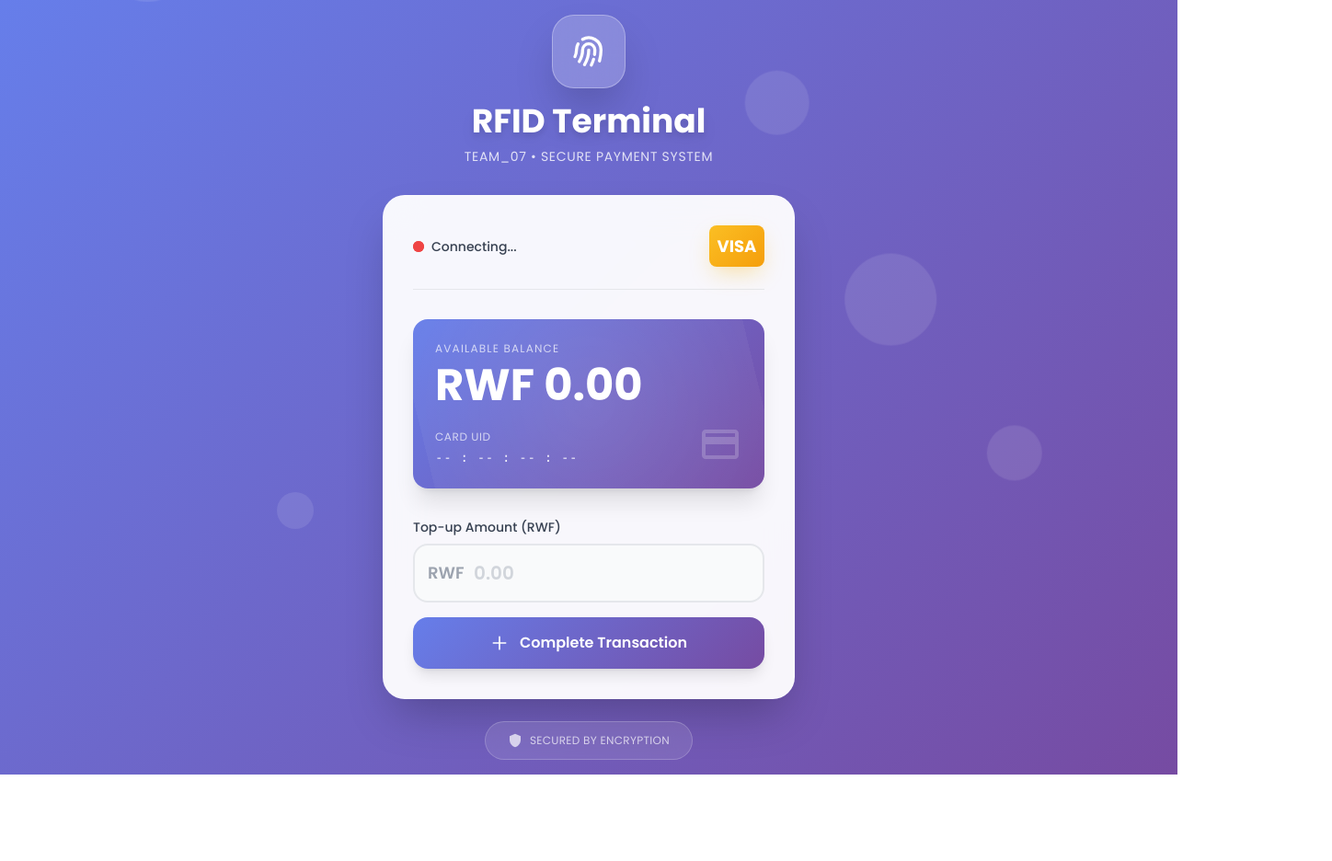
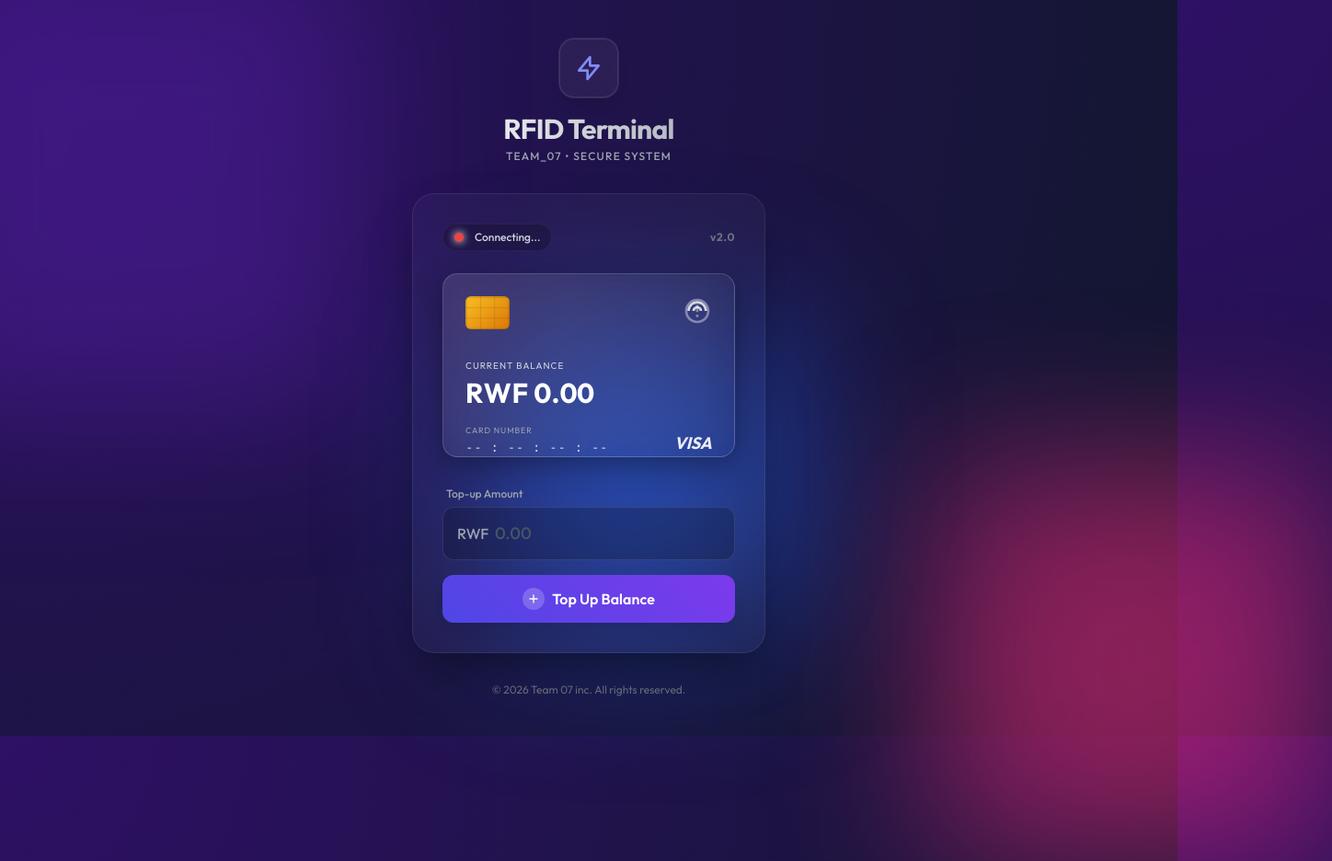
Before and after one commit to Sonia-ship-it/RFID-Card-Top-Up-System, a website: page index.html in a window 1280 px wide. Shown: the whole page at 92% size, 1448 px wide, since content can reach past the window. Before the commit the page ends 842 px from the top, so only its background shows below. Drawn offline with nearby package versions, Linux system fonts and the light colour scheme.

Commit message:
first commit

```diff
--- a/backend.js
+++ b/backend.js
@@ -19,7 +19,7 @@ app.get('/', (req, res) => {
   res.sendFile(path.join(__dirname, 'index.html'));
 });
 
-const PORT = 9213;
+const PORT = 9275;
 
 // Store balances per card UID
 const cardBalances = {};
--- a/index.html
+++ b/index.html
@@ -6,7 +6,7 @@
   <meta name="viewport" content="width=device-width, initial-scale=1.0">
   <title>RFID Dashboard - team_07</title>
   <script src="https://cdn.tailwindcss.com"></script>
-  <link href="https://fonts.googleapis.com/css2?family=Poppins:wght@300;400;500;600;700&display=swap" rel="stylesheet">
+  <link href="https://fonts.googleapis.com/css2?family=Outfit:wght@300;400;500;600;700&display=swap" rel="stylesheet">
   <style>
     * {
       margin: 0;
@@ -15,271 +15,213 @@
     }
 
     body {
-      font-family: 'Poppins', sans-serif;
-      background: linear-gradient(135deg, #667eea 0%, #764ba2 100%);
-      position: relative;
+      font-family: 'Outfit', sans-serif;
+      background: radial-gradient(circle at top left, #2e1065, #0f172a);
+      color: #fff;
       overflow-x: hidden;
+      min-height: 100vh;
     }
 
-    /* Animated background particles */
-    .particles {
-      position: fixed;
-      top: 0;
-      left: 0;
-      width: 100%;
-      height: 100%;
-      overflow: hidden;
-      z-index: 0;
+    /* Animated background blobs */
+    .blob {
+      position: absolute;
+      filter: blur(80px);
+      z-index: -1;
+      opacity: 0.6;
+      animation: float 20s infinite alternate;
+    }
+    .blob-1 { top: -10%; left: -10%; width: 500px; height: 500px; background: #4c1d95; animation-delay: 0s; }
+    .blob-2 { bottom: -10%; right: -10%; width: 400px; height: 400px; background: #db2777; animation-delay: -5s; }
+    .blob-3 { top: 40%; left: 40%; width: 300px; height: 300px; background: #2563eb; animation-delay: -10s; }
+
+    @keyframes float {
+      0% { transform: translate(0, 0) scale(1); }
+      100% { transform: translate(30px, 50px) scale(1.1); }
     }
 
-    .particle {
-      position: absolute;
-      background: rgba(255, 255, 255, 0.1);
-      border-radius: 50%;
-      animation: float 15s infinite;
+    .glass-panel {
+      background: rgba(255, 255, 255, 0.03);
+      backdrop-filter: blur(16px);
+      -webkit-backdrop-filter: blur(16px);
+      border: 1px solid rgba(255, 255, 255, 0.08);
+      box-shadow: 0 25px 50px -12px rgba(0, 0, 0, 0.5);
     }
 
-    @keyframes float {
-      0%, 100% { transform: translateY(0) translateX(0); }
-      25% { transform: translateY(-100px) translateX(50px); }
-      50% { transform: translateY(-200px) translateX(-50px); }
-      75% { transform: translateY(-100px) translateX(100px); }
+    .credit-card {
+      background: linear-gradient(135deg, rgba(255, 255, 255, 0.1), rgba(255, 255, 255, 0));
+      backdrop-filter: blur(20px);
+      border: 1px solid rgba(255, 255, 255, 0.18);
+      box-shadow: 0 8px 32px 0 rgba(0, 0, 0, 0.37);
+      position: relative;
+      overflow: hidden;
+      transform-style: preserve-3d;
+      transition: transform 0.6s;
     }
 
-    .glass-card {
-      background: rgba(255, 255, 255, 0.95);
-      backdrop-filter: blur(20px);
-      border: 1px solid rgba(255, 255, 255, 0.3);
-      box-shadow: 0 25px 50px -12px rgba(0, 0, 0, 0.25);
+    .credit-card::before {
+      content: '';
+      position: absolute;
+      top: 0; left: 0; right: 0; bottom: 0;
+      background: linear-gradient(125deg, transparent 0%, rgba(255,255,255,0.05) 30%, transparent 35%, transparent 100%);
+      transform: translateX(-100%);
+      animation: sheen 6s infinite;
     }
 
-    .balance-card {
-      background: linear-gradient(135deg, #667eea 0%, #764ba2 100%);
+    @keyframes sheen {
+        0%, 85% { transform: translateX(-100%); }
+        100% { transform: translateX(200%); }
+    }
+
+    .chip {
+      background: linear-gradient(135deg, #fbbf24 0%, #d97706 100%);
+      border-radius: 6px;
       position: relative;
       overflow: hidden;
     }
+    .chip::after {
+        content: '';
+        position: absolute;
+        top: 0; left: 0; right: 0; bottom: 0;
+        border: 1px solid rgba(0,0,0,0.1);
+        background-image:
+            linear-gradient(rgba(0,0,0,0.1) 1px, transparent 1px),
+            linear-gradient(90deg, rgba(0,0,0,0.1) 1px, transparent 1px);
+        background-size: 33% 33%;
+        border-radius: 5px;
+    }
 
-    .balance-card::before {
+    .input-glass {
+      background: rgba(0, 0, 0, 0.2);
+      border: 1px solid rgba(255, 255, 255, 0.1);
+      color: white;
+      transition: all 0.3s ease;
+    }
+    .input-glass:focus {
+      background: rgba(0, 0, 0, 0.4);
+      border-color: rgba(255, 255, 255, 0.3);
+      outline: none;
+      box-shadow: 0 0 0 4px rgba(255, 255, 255, 0.05);
+    }
+
+    .btn-glow {
+      background: linear-gradient(45deg, #4f46e5, #7c3aed);
+      position: relative;
+      z-index: 1;
+      overflow: hidden;
+      transition: all 0.3s ease;
+    }
+    .btn-glow::before {
       content: '';
       position: absolute;
-      top: -50%;
-      right: -50%;
-      width: 200%;
-      height: 200%;
-      background: radial-gradient(circle, rgba(255,255,255,0.1) 0%, transparent 70%);
-      animation: shimmer 3s infinite;
+      top: 0; left: 0; width: 100%; height: 100%;
+      background: linear-gradient(45deg, #7c3aed, #4f46e5);
+      z-index: -1;
+      transition: opacity 0.3s ease;
+      opacity: 0;
+    }
+    .btn-glow:hover::before { opacity: 1; }
+    .btn-glow:hover {
+      box-shadow: 0 0 20px rgba(124, 58, 237, 0.5);
+      transform: translateY(-2px);
+    }
+    .btn-glow:active { transform: translateY(0); }
+
+    .status-dot {
+      box-shadow: 0 0 10px currentColor;
     }
 
-    @keyframes shimmer {
-      0%, 100% { transform: rotate(0deg); }
-      50% { transform: rotate(180deg); }
-    }
-
-    .pulse-ring {
-      animation: pulse-ring 2s cubic-bezier(0.4, 0, 0.6, 1) infinite;
-    }
-
-    @keyframes pulse-ring {
-      0%, 100% {
-        opacity: 1;
-        transform: scale(1);
-      }
-      50% {
-        opacity: 0.5;
-        transform: scale(1.1);
-      }
-    }
-
-    input:focus {
-      outline: none;
-      box-shadow: 0 0 0 3px rgba(102, 126, 234, 0.3);
-    }
-
-    .btn-gradient {
-      background: linear-gradient(135deg, #667eea 0%, #764ba2 100%);
-      transition: all 0.3s ease;
-    }
-
-    .btn-gradient:hover {
-      transform: translateY(-2px);
-      box-shadow: 0 20px 40px -15px rgba(102, 126, 234, 0.5);
-    }
-
-    .btn-gradient:active {
-      transform: translateY(0);
-    }
-
-    .card-shine {
-      position: relative;
-      overflow: hidden;
-    }
-
-    .card-shine::after {
-      content: '';
-      position: absolute;
-      top: -50%;
-      left: -50%;
-      width: 200%;
-      height: 200%;
-      background: linear-gradient(
-        45deg,
-        transparent 30%,
-        rgba(255, 255, 255, 0.3) 50%,
-        transparent 70%
-      );
-      transform: rotate(45deg);
-      animation: shine 3s infinite;
-    }
-
-    @keyframes shine {
-      0% { transform: translateX(-100%) translateY(-100%) rotate(45deg); }
-      100% { transform: translateX(100%) translateY(100%) rotate(45deg); }
-    }
-
-    .status-success {
-      background: linear-gradient(135deg, #10b981 0%, #059669 100%);
-      color: white;
-    }
-
-    .status-error {
-      background: linear-gradient(135deg, #ef4444 0%, #dc2626 100%);
-      color: white;
-    }
-
-    .connection-indicator {
-      position: relative;
-      display: inline-flex;
-      align-items: center;
-      gap: 8px;
-    }
-
-    .status-dot {
-      width: 12px;
-      height: 12px;
-      border-radius: 50%;
-      position: relative;
-    }
-
-    .status-dot::before {
-      content: '';
-      position: absolute;
-      inset: -4px;
-      border-radius: 50%;
-      border: 2px solid currentColor;
-      opacity: 0;
-      animation: ping 2s cubic-bezier(0, 0, 0.2, 1) infinite;
-    }
-
-    @keyframes ping {
-      75%, 100% {
-        transform: scale(2);
-        opacity: 0;
-      }
-    }
-
-    .card-icon {
-      width: 60px;
-      height: 45px;
-      background: linear-gradient(135deg, #fbbf24 0%, #f59e0b 100%);
-      border-radius: 8px;
-      display: flex;
-      align-items: center;
-      justify-content: center;
-      font-weight: bold;
-      color: white;
-      font-size: 18px;
-      box-shadow: 0 10px 25px -5px rgba(251, 191, 36, 0.4);
-    }
+    .status-success { color: #4ade80; }
+    .status-error { color: #f87171; }
   </style>
 </head>
 
-<body class="flex items-center justify-center min-h-screen p-4">
+<body class="flex items-center justify-center p-4">
 
-  <!-- Animated background particles -->
-  <div class="particles">
-    <div class="particle" style="width: 80px; height: 80px; top: 10%; left: 10%; animation-delay: 0s;"></div>
-    <div class="particle" style="width: 60px; height: 60px; top: 70%; left: 80%; animation-delay: 2s;"></div>
-    <div class="particle" style="width: 100px; height: 100px; top: 40%; left: 70%; animation-delay: 4s;"></div>
-    <div class="particle" style="width: 40px; height: 40px; top: 80%; left: 20%; animation-delay: 1s;"></div>
-    <div class="particle" style="width: 70px; height: 70px; top: 20%; left: 60%; animation-delay: 3s;"></div>
-  </div>
+  <!-- Background Blobs -->
+  <div class="blob blob-1"></div>
+  <div class="blob blob-2"></div>
+  <div class="blob blob-3"></div>
 
   <!-- Main Container -->
-  <div class="w-full max-w-md relative z-10">
+  <div class="w-full max-w-sm relative z-10 animate-fade-in-up">
 
     <!-- Header -->
     <div class="text-center mb-8">
-      <div class="inline-flex items-center justify-center w-20 h-20 rounded-3xl mb-4 bg-white/20 backdrop-blur-lg border border-white/30 shadow-2xl">
-        <svg class="w-10 h-10 text-white" fill="none" stroke="currentColor" viewBox="0 0 24 24">
-          <path stroke-linecap="round" stroke-linejoin="round" stroke-width="2" d="M12 11c0 3.517-1.009 6.799-2.753 9.571m-3.44-2.04l.054-.09A13.916 13.916 0 008 11a4 4 0 118 0c0 1.017-.07 2.019-.203 3m-2.118 6.844A21.88 21.88 0 0015.171 17m3.839 1.132c.645-2.266.99-4.659.99-7.132A8 8 0 008 4.07M3 15.364c.64-1.319 1-2.8 1-4.364 0-1.457.39-2.823 1.07-4"></path>
+      <div class="inline-flex items-center justify-center w-16 h-16 rounded-2xl mb-4 bg-white/5 backdrop-blur-md border border-white/10 shadow-lg ring-1 ring-white/10">
+        <svg class="w-8 h-8 text-indigo-400" fill="none" stroke="currentColor" viewBox="0 0 24 24">
+          <path stroke-linecap="round" stroke-linejoin="round" stroke-width="2" d="M13 10V3L4 14h7v7l9-11h-7z"></path>
         </svg>
       </div>
-      <h1 class="text-4xl font-bold text-white mb-2 drop-shadow-lg">RFID Terminal</h1>
-      <p class="text-white/80 text-sm tracking-wider uppercase">team_07 • Secure Payment System</p>
+      <h1 class="text-3xl font-bold tracking-tight mb-1 bg-clip-text text-transparent bg-gradient-to-r from-white to-gray-400">RFID Terminal</h1>
+      <p class="text-gray-400 text-xs font-medium tracking-widest uppercase">team_07 • Secure System</p>
     </div>
 
-    <!-- Main Card -->
-    <div class="glass-card rounded-3xl p-8 mb-6 shadow-2xl">
+    <!-- Glass Panel -->
+    <div class="glass-panel rounded-3xl p-6 md:p-8">
 
       <!-- Connection Status -->
-      <div class="flex justify-between items-center mb-8 pb-6 border-b border-gray-200">
-        <div class="connection-indicator">
-          <div id="connection-dot" class="status-dot bg-red-500">
-            <span class="absolute inset-0 rounded-full bg-red-500"></span>
-          </div>
-          <span class="text-sm font-medium text-gray-700" id="status-text">Connecting...</span>
+      <div class="flex justify-between items-center mb-6">
+        <div class="flex items-center gap-3 bg-black/20 px-3 py-1.5 rounded-full border border-white/5">
+          <div id="connection-dot" class="w-2.5 h-2.5 rounded-full bg-red-500 status-dot transition-colors duration-300"></div>
+          <span class="text-xs font-medium text-gray-300" id="status-text">Connecting...</span>
         </div>
-        <div class="card-icon">VISA</div>
+        <div class="text-xs font-bold text-gray-500 tracking-wider">v2.0</div>
       </div>
 
-      <!-- Balance Display Card -->
-      <div class="balance-card card-shine rounded-2xl p-6 mb-8 shadow-xl">
-        <div class="relative z-10">
-          <p class="text-white/70 text-xs uppercase tracking-widest mb-2">Available Balance</p>
-          <p id="balance" class="text-5xl font-bold text-white mb-4">RWF 0.00</p>
+      <!-- Credit Card Display -->
+      <div class="credit-card rounded-2xl p-6 mb-8 aspect-[1.586/1]">
+        <div class="flex justify-between items-start mb-8">
+          <div class="chip w-12 h-9 shadow-inner"></div>
+          <svg class="w-8 h-8 text-white/80" fill="currentColor" viewBox="0 0 24 24">
+             <path d="M12 2C6.48 2 2 6.48 2 12s4.48 10 10 10 10-4.48 10-10S17.52 2 12 2zm0 18c-4.41 0-8-3.59-8-8s3.59-8 8-8 8 3.59 8 8-3.59 8-8 8zM11 7h2v6h-2zm0 8h2v2h-2z" opacity="0.5"/>
+             <!-- Contactless icon simplified -->
+             <path d="M12 4c4.41 0 8 3.59 8 8h-2c0-3.31-2.69-6-6-6s-6 2.69-6 6H4c0-4.41 3.59-8 8-8zm0 4c2.21 0 4 1.79 4 4h-2c0-1.1-.9-2-2-2s-2 .9-2 2H8c0-2.21 1.79-4 4-4z"/>
+          </svg>
+        </div>
+
+        <div class="mt-auto">
+          <p class="text-gray-300 text-[10px] uppercase tracking-widest mb-1">Current Balance</p>
+          <p id="balance" class="text-3xl font-bold text-white tracking-wide mb-4 tabular-nums">RWF 0.00</p>
+
           <div class="flex justify-between items-end">
             <div>
-              <p class="text-white/70 text-xs uppercase tracking-wider mb-1">Card UID</p>
-              <p id="uid" class="text-sm font-mono text-white/90 tracking-wider">-- : -- : -- : --</p>
+               <p class="text-gray-400 text-[9px] uppercase tracking-widest mb-0.5">Card Number</p>
+               <p id="uid" class="font-mono text-sm text-gray-200 tracking-wider opacity-90">-- : -- : -- : --</p>
             </div>
-            <svg class="w-12 h-12 text-white/20" fill="currentColor" viewBox="0 0 24 24">
-              <path d="M20 4H4c-1.11 0-1.99.89-1.99 2L2 18c0 1.11.89 2 2 2h16c1.11 0 2-.89 2-2V6c0-1.11-.89-2-2-2zm0 14H4v-6h16v6zm0-10H4V6h16v2z"/>
-            </svg>
+            <div class="font-bold italic text-white/90 text-lg">VISA</div>
           </div>
         </div>
       </div>
 
-      <!-- Top-up Form -->
+      <!-- Actions -->
       <div class="space-y-4">
-        <div>
-          <label class="block text-sm font-medium text-gray-700 mb-2">Top-up Amount (RWF)</label>
+        <div class="relative group">
+          <label class="block text-xs font-medium text-gray-400 mb-1.5 ml-1">Top-up Amount</label>
           <div class="relative">
-            <span class="absolute left-4 top-1/2 transform -translate-y-1/2 text-gray-400 text-lg font-semibold">RWF</span>
+            <span class="absolute left-4 top-1/2 -translate-y-1/2 text-gray-400 font-medium">RWF</span>
             <input id="amt" type="number" placeholder="0.00"
-                   class="w-full bg-gray-50 border-2 border-gray-200 text-gray-900 rounded-2xl pl-16 pr-4 py-4 text-xl font-semibold placeholder:text-gray-300 transition-all">
+                   class="input-glass w-full rounded-xl pl-14 pr-4 py-3.5 text-lg font-medium placeholder-gray-600 focus:placeholder-gray-500">
           </div>
         </div>
 
         <button onclick="topup(event)"
-                class="btn-gradient w-full text-white font-semibold py-4 rounded-2xl flex items-center justify-center gap-3 shadow-lg">
-          <svg class="w-5 h-5" fill="none" stroke="currentColor" viewBox="0 0 24 24">
-            <path stroke-linecap="round" stroke-linejoin="round" stroke-width="2" d="M12 4v16m8-8H4"></path>
-          </svg>
-          <span>Complete Transaction</span>
+                class="btn-glow w-full text-white font-semibold py-3.5 rounded-xl flex items-center justify-center gap-2 shadow-lg group">
+          <span class="p-1 bg-white/20 rounded-full group-hover:scale-110 transition-transform">
+            <svg class="w-4 h-4" fill="none" stroke="currentColor" viewBox="0 0 24 24">
+              <path stroke-linecap="round" stroke-linejoin="round" stroke-width="2" d="M12 6v6m0 0v6m0-6h6m-6 0H6"></path>
+            </svg>
+          </span>
+          <span>Top Up Balance</span>
         </button>
 
-        <div id="status-msg" class="text-sm text-center p-4 rounded-xl font-medium hidden shadow-lg"></div>
+        <div id="status-msg" class="text-sm text-center p-3 rounded-lg font-medium hidden bg-white/5 border border-white/5 backdrop-blur-sm animate-pulse"></div>
       </div>
+
     </div>
 
     <!-- Footer -->
-    <div class="text-center">
-      <div class="inline-flex items-center gap-2 bg-white/10 backdrop-blur-md rounded-full px-6 py-3 border border-white/20">
-        <svg class="w-4 h-4 text-white/70" fill="currentColor" viewBox="0 0 24 24">
-          <path d="M12 1L3 5v6c0 5.55 3.84 10.74 9 12 5.16-1.26 9-6.45 9-12V5l-9-4z"/>
-        </svg>
-        <p class="text-white/70 text-xs tracking-wide uppercase">Secured by Encryption</p>
-      </div>
+    <div class="mt-8 text-center">
+      <p class="text-gray-500 text-xs">© 2026 Team 07 inc. All rights reserved.</p>
     </div>
 
   </div>
@@ -287,13 +229,15 @@
   <script>
     let currentUID = null;
     const ws = new WebSocket("ws://157.173.101.159:9210");
-    const statusDot = document.querySelector("#connection-dot .absolute");
+    const statusDot = document.getElementById("connection-dot");
     const statusText = document.getElementById("status-text");
 
     ws.onopen = () => {
       statusDot.classList.remove('bg-red-500');
-      statusDot.classList.add('bg-green-500');
+      statusDot.classList.add('bg-green-500', 'status-success');
       statusText.innerText = "Reader Ready";
+      statusText.classList.add('text-green-400');
+      statusText.classList.remove('text-gray-300');
       showStatus("Server Connected", "success");
     };
 
@@ -304,20 +248,20 @@
       document.getElementById("balance").innerText = "RWF " + parseFloat(data.balance).toLocaleString(undefined, {minimumFractionDigits: 2});
 
       // Flash effect on update
-      const card = document.querySelector('.balance-card');
-      card.style.transform = 'scale(1.02)';
-      setTimeout(() => card.style.transform = 'scale(1)', 300);
+      const card = document.querySelector('.credit-card');
+      card.style.transform = 'scale(1.05) rotateX(5deg)';
+      setTimeout(() => card.style.transform = 'scale(1) rotateX(0deg)', 300);
     };
 
     function showStatus(message, type) {
       const el = document.getElementById("status-msg");
       el.innerText = message;
-      el.classList.remove('hidden', 'status-success', 'status-error');
+      el.classList.remove('hidden', 'text-green-400', 'text-red-400');
 
       if(type === 'success') {
-        el.classList.add('status-success');
+        el.classList.add('text-green-400');
       } else {
-        el.classList.add('status-error');
+        el.classList.add('text-red-400');
       }
 
       if(type === 'success') setTimeout(() => el.classList.add('hidden'), 4000);
@@ -336,8 +280,9 @@
         return;
       }
 
+      const originalContent = btn.innerHTML;
       btn.disabled = true;
-      btn.innerHTML = `<svg class="animate-spin h-5 w-5 text-white" xmlns="http://www.w3.org/2000/svg" fill="none" viewBox="0 0 24 24"><circle class="opacity-25" cx="12" cy="12" r="10" stroke="currentColor" stroke-width="4"></circle><path class="opacity-75" fill="currentColor" d="M4 12a8 8 0 018-8V0C5.373 0 0 5.373 0 12h4zm2 5.291A7.962 7.962 0 014 12H0c0 3.042 1.135 5.824 3 7.938l3-2.647z"></path></svg> <span>Processing...</span>`;
+      btn.innerHTML = `<svg class="animate-spin h-5 w-5 text-white" xmlns="http://www.w3.org/2000/svg" fill="none" viewBox="0 0 24 24"><circle class="opacity-25" cx="12" cy="12" r="10" stroke="currentColor" stroke-width="4"></circle><path class="opacity-75" fill="currentColor" d="M4 12a8 8 0 018-8V0C5.373 0 0 5.373 0 12h4zm2 5.291A7.962 7.962 0 014 12H0c0 3.042 1.135 5.824 3 7.938l3-2.647z"></path></svg> <span class="ml-2">Processing...</span>`;
 
       fetch("http://localhost:9210/topup", {
         method: "POST",
@@ -354,7 +299,7 @@
       })
       .finally(() => {
         btn.disabled = false;
-        btn.innerHTML = `<svg class="w-5 h-5" fill="none" stroke="currentColor" viewBox="0 0 24 24"><path stroke-linecap="round" stroke-linejoin="round" stroke-width="2" d="M12 4v16m8-8H4"></path></svg><span>Complete Transaction</span>`;
+        btn.innerHTML = originalContent;
       });
     }
   </script>
```
Also changed, not shown: README.md.
